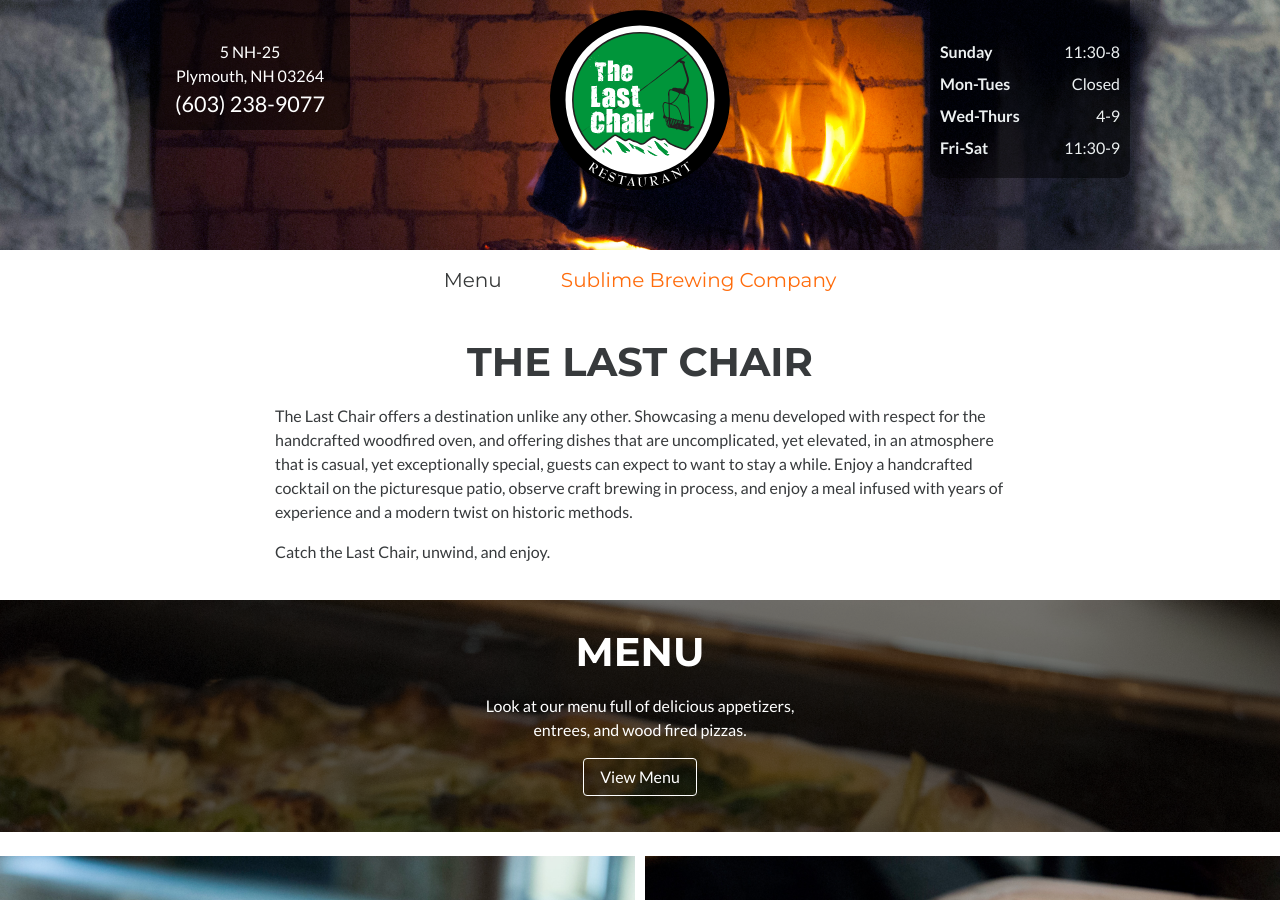
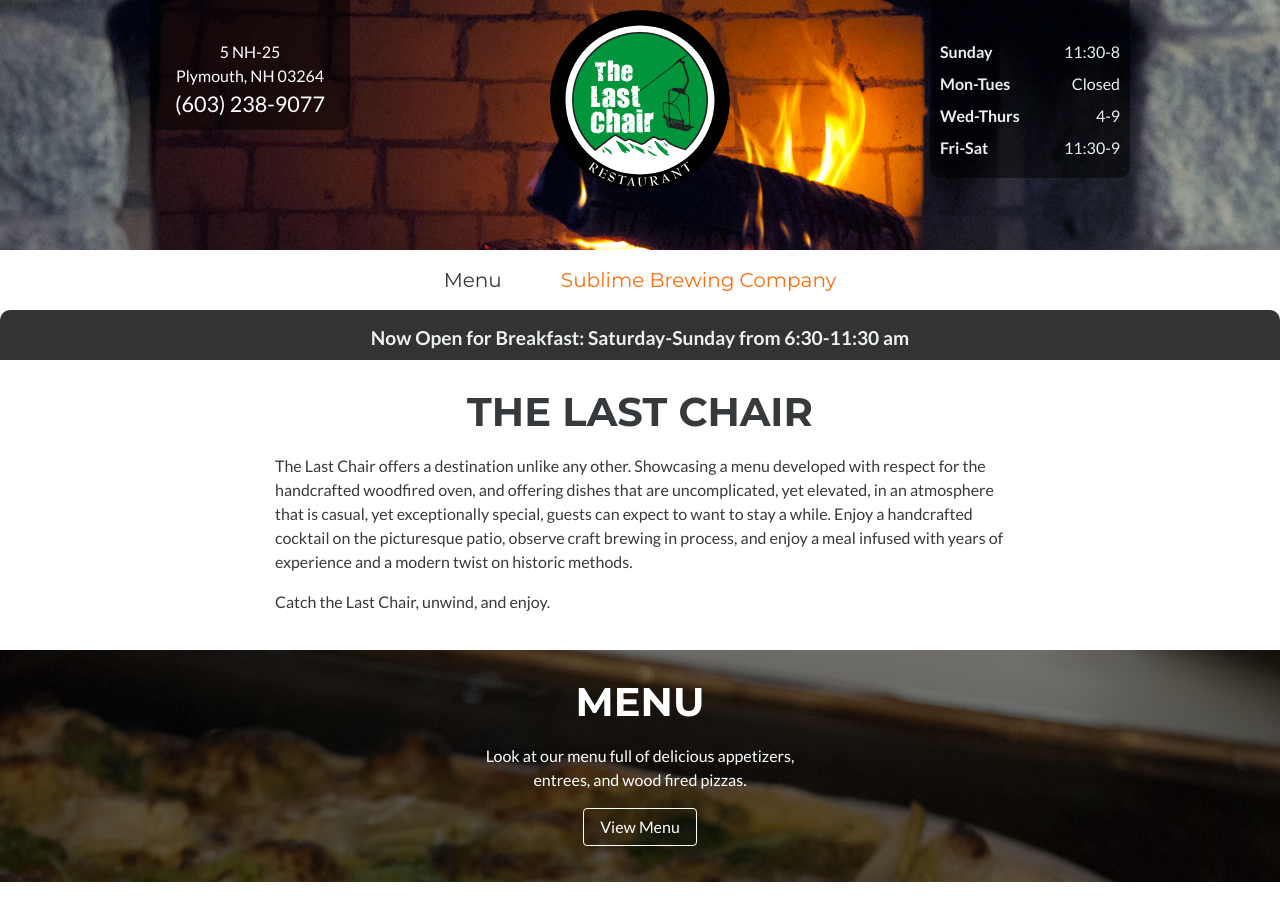
Before and after one commit to mtfullerton/thelastchair, a Jekyll site: the page built from index.html, in a window 1280 px wide and 900 px high. Built offline with Jekyll 4.4.1, drawn with Linux system fonts in a browser that asks for light colours; nearby versions of some CDN libraries.

Commit message:
Updated '_includes/header.html' via CloudCannon

```diff
--- a/_includes/header.html
+++ b/_includes/header.html
@@ -37,4 +37,5 @@
       </ul>
     </nav>
   </div>
+  <div class="annoucement">Now Open for Breakfast: Saturday-Sunday from 6:30-11:30 am</div>
 </header>
```
